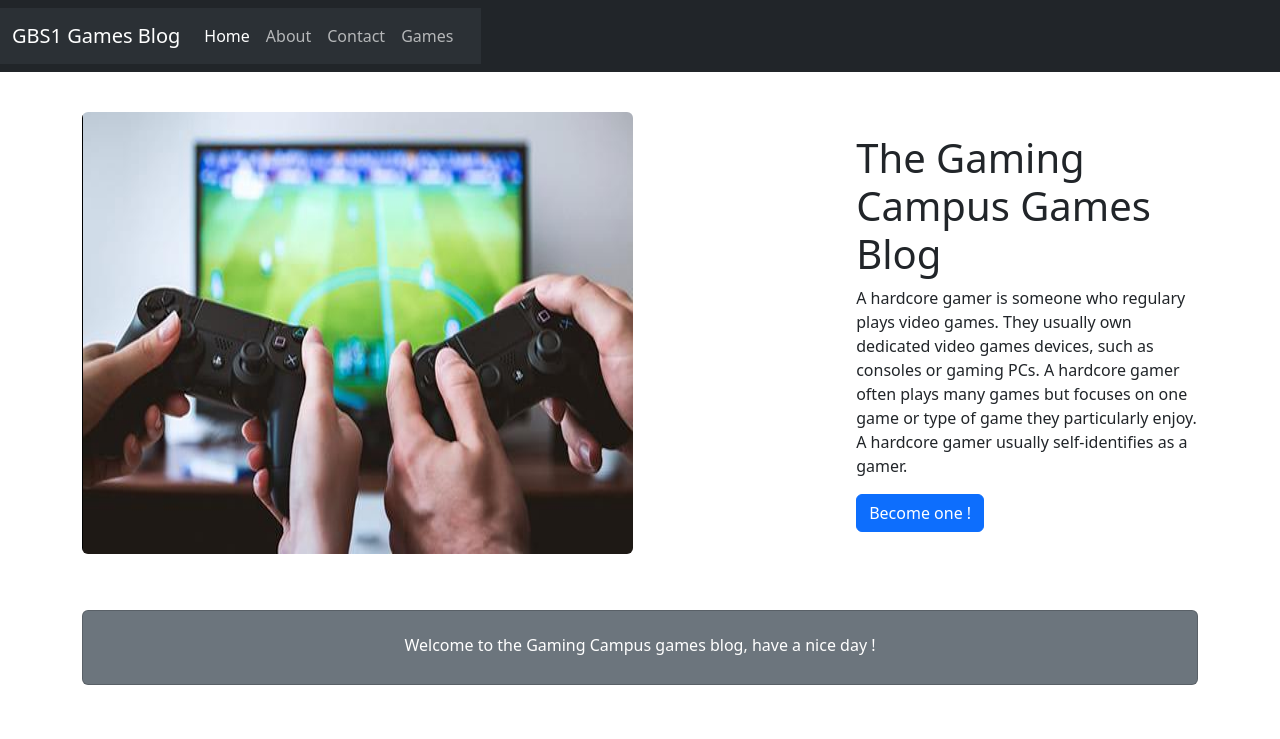
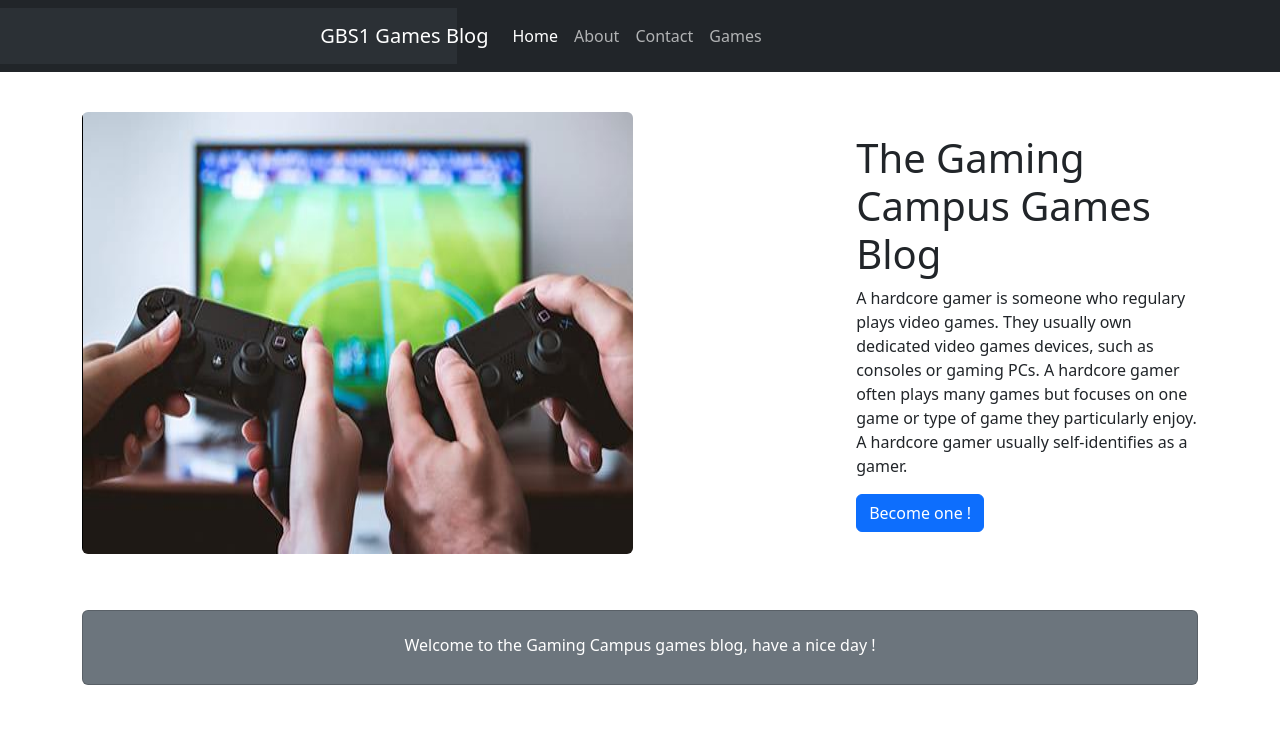
Before and after one commit to suzieafeu/partiels, a plain HTML site: page index.html in a window 1280 px wide. Shown: the top 739 px of the page. Drawn offline with nearby package versions, Linux system fonts and the light colour scheme.

Commit message:
Add files via upload

```diff
--- a/css/style.css
+++ b/css/style.css
@@ -1,6 +1,12 @@
 nav {
     position: fixed;
     z-index: 100;
+}
+
+.van {
+    display: flex;
+    justify-content: space-evenly;
+    padding-left: 70%;
 }
 
 .home {
@@ -40,8 +46,8 @@ nav {
 
 .better {
     display: flex;
+    justify-content: space-evenly;
     margin-top: 5%;
-
 }
 
 .citation {
--- a/index.html
+++ b/index.html
@@ -12,12 +12,9 @@
 <body>
     <nav class="navbar fixed-top bg-dark" data-bs-theme="dark">
         <nav class="navbar navbar-expand-lg bg-body-tertiary">
-            <div class="container-fluid">
+            <div class="van">
               <a class="navbar-brand" href="#">GBS1 Games Blog</a>
-              <button class="navbar-toggler" type="button" data-bs-toggle="collapse" data-bs-target="#navbarNavDropdown" aria-controls="navbarNavDropdown" aria-expanded="false" aria-label="Toggle navigation">
-                <span class="navbar-toggler-icon"></span>
-              </button>
-              <div class="me-2 navbar-collapse" id="navbarNavDropdown">
+              <div class="me-2 navbar-collapse " id="navbarNavDropdown">
                 <ul class="navbar-nav">
                   <li class="nav-item">
                     <a class="nav-link active" aria-current="page" href="#">Home</a>
```
